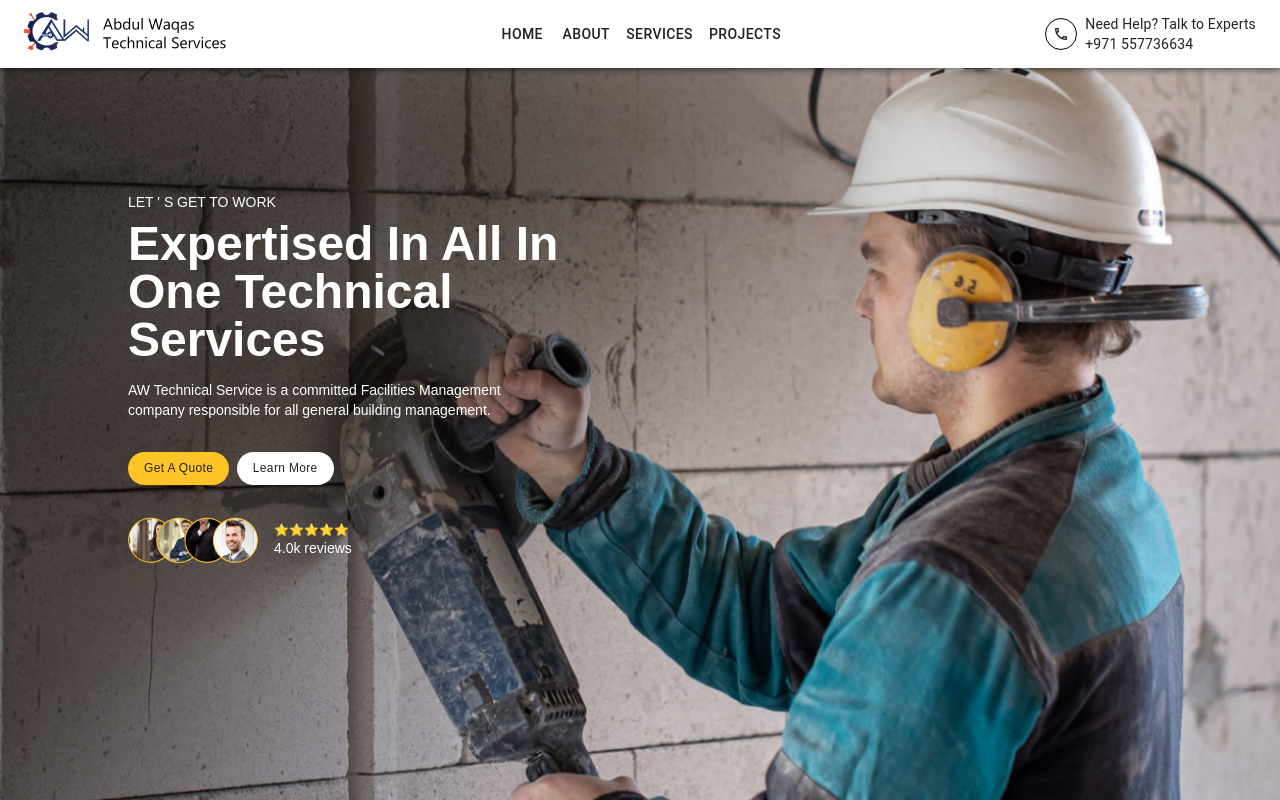
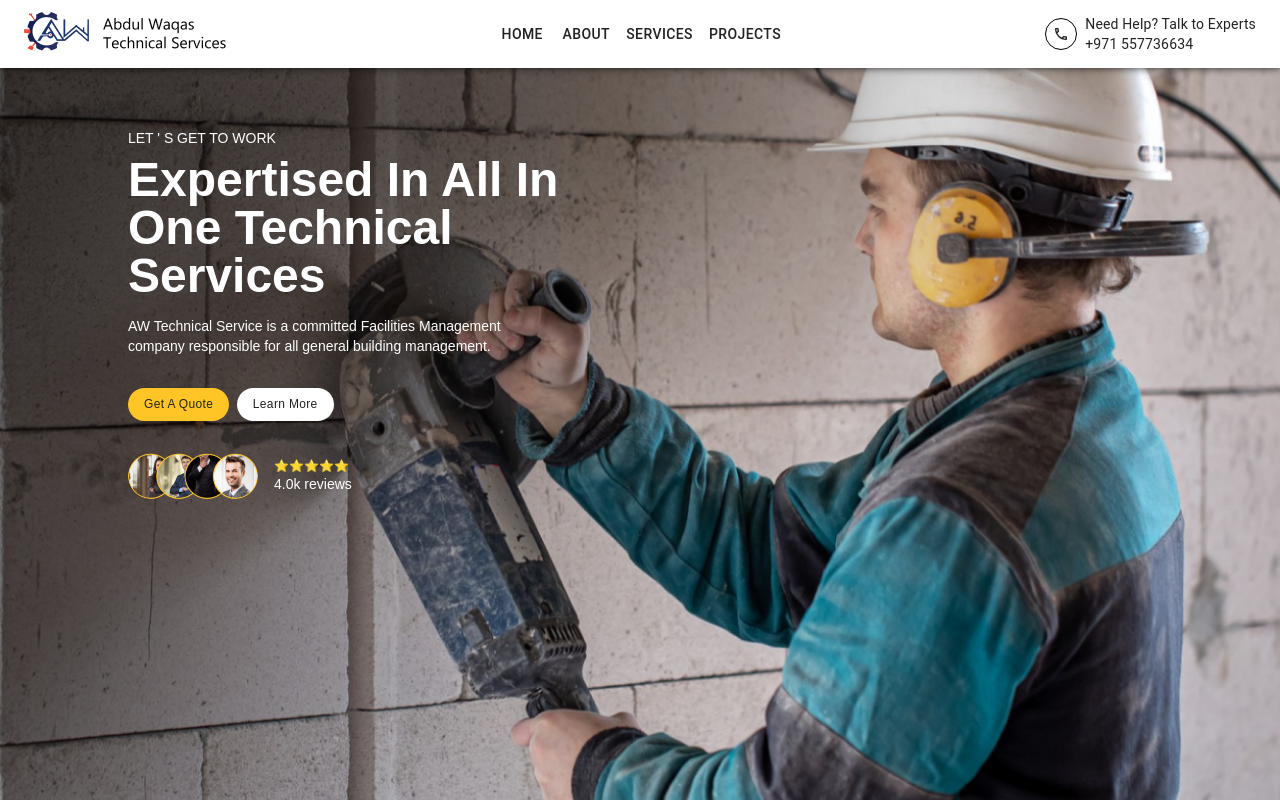
Before and after one commit to shaniaakhan21/AWTech, a Next.js app: page / in a window 1280 px wide. Shown: the top 800 px of the page. Built offline with nearby package versions, Linux system fonts and the light colour scheme.

Commit message:
button fix 6

```diff
--- a/app/globals.css
+++ b/app/globals.css
@@ -79,7 +79,7 @@ body{
 }
 
 .pos-relative{
-  position: relative!important;
+  position: hidden!important;
 }
 
 .pos-sticky{
```
